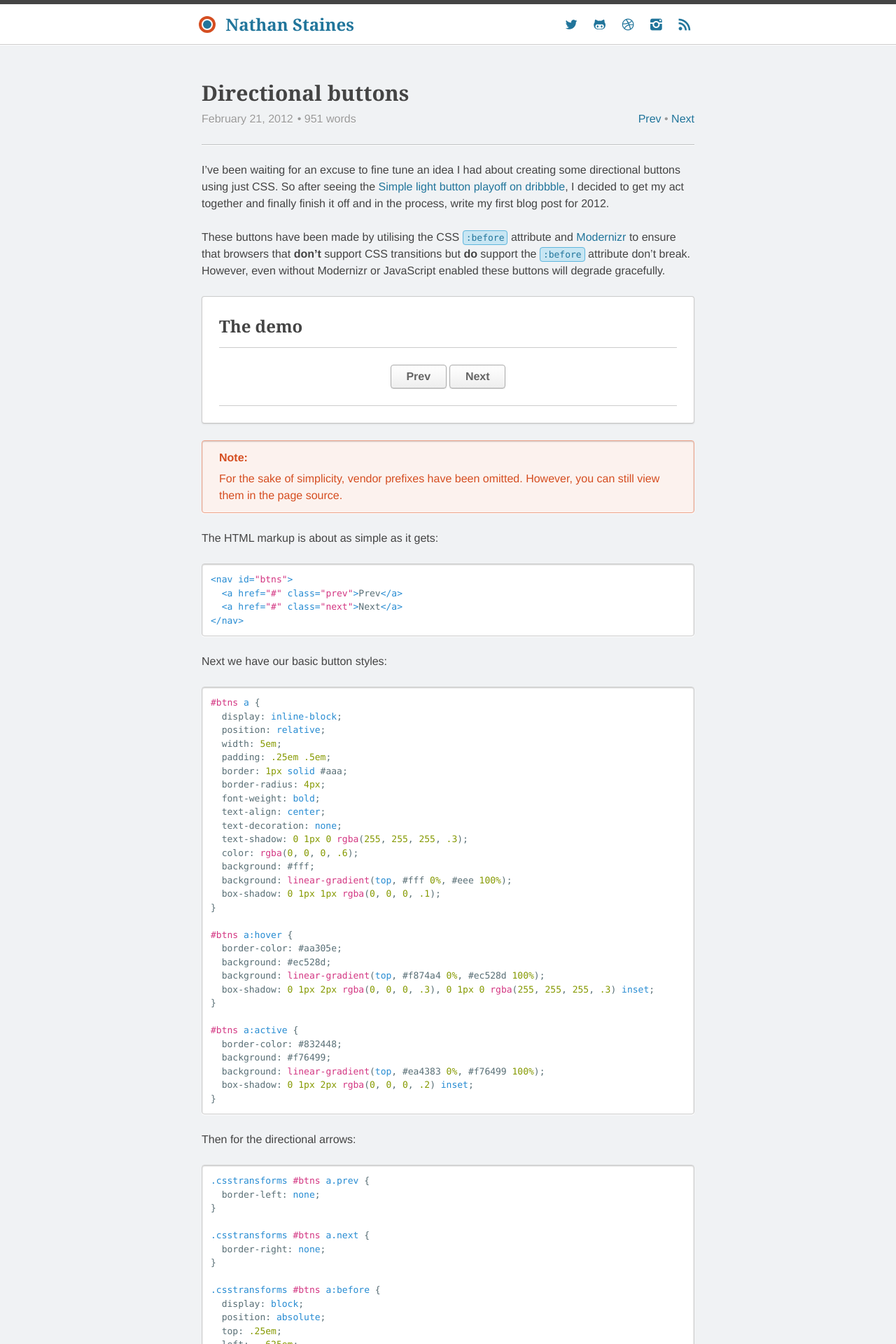
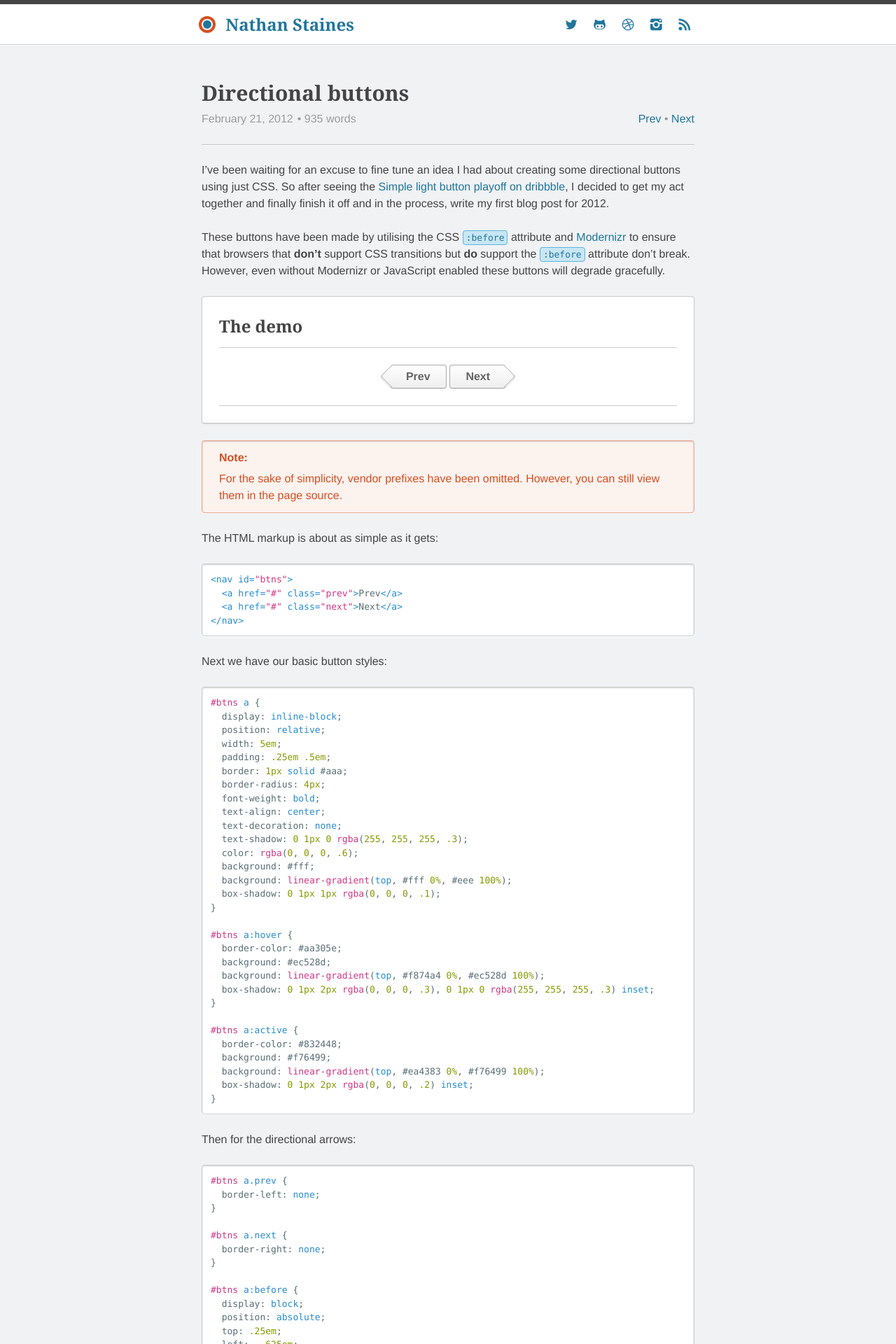
Before and after one commit to nathanstaines/nathanstaines.github.com, a Jekyll site: the page built from _posts/2012-02-21-directional-buttons.md, in a window 1280 px wide. Shown: the top 1920 px of the page at 70% size. Built offline with Jekyll 4.4.1, drawn with Linux system fonts in a browser that asks for light colours; Markdown is read by kramdown in place of the engine named in the settings; some of the changed text lies outside the part shown.

Commit message:
Update directional button demo after removing modernizr

````diff
--- a/_posts/2012-02-21-directional-buttons.md
+++ b/_posts/2012-02-21-directional-buttons.md
@@ -71,15 +71,15 @@ Next we have our basic button styles:
 Then for the directional arrows:
 
 ``` css
-.csstransforms #btns a.prev {
+#btns a.prev {
   border-left: none;
 }
 
-.csstransforms #btns a.next {
+#btns a.next {
   border-right: none;
 }
 
-.csstransforms #btns a:before {
+#btns a:before {
   display: block;
   position: absolute;
   top: .25em;
@@ -98,7 +98,7 @@ Then for the directional arrows:
   transform: rotate(45deg);
 }
 
-.csstransforms #btns a.next:before {
+#btns a.next:before {
   left: auto;
   right: -.625em;
   border: 1px solid #aaa;
@@ -107,25 +107,25 @@ Then for the directional arrows:
   box-shadow: 2px 0 0 rgba(0, 0, 0, .075);
 }
 
-.csstransforms #btns a:hover:before {
+#btns a:hover:before {
   border-color: #832448;
   background: #ec528d;
   background: linear-gradient(-45deg, #f874a4 0%, #ec528d 100%);
   box-shadow: 0 2px 0 rgba(0, 0, 0, .1);
 }
 
-.csstransforms #btns a.next:hover:before {
+#btns a.next:hover:before {
   box-shadow: 2px 0 0 rgba(0, 0, 0, .1);
 }
 
-.csstransforms #btns a:active:before {
+#btns a:active:before {
   border-color: #832448;
   background: #f76499;
   background: linear-gradient(-45deg, #ea4383 0%, #f76499 100%);
   box-shadow: none;
 }
 
-.csstransforms #btns a.next:active:before {
+#btns a.next:active:before {
   box-shadow: none;
 }
 ```
--- a/css/directional-buttons.css
+++ b/css/directional-buttons.css
@@ -65,15 +65,15 @@
   box-shadow: 0 1px 2px rgba(0, 0, 0, 0.2) inset;
 }
 
-.csstransforms #btns a.prev {
+#btns a.prev {
   border-left: none;
 }
 
-.csstransforms #btns a.next {
+#btns a.next {
   border-right: none;
 }
 
-.csstransforms #btns a:before {
+#btns a:before {
   display: block;
   position: absolute;
   top: .25em;
@@ -105,7 +105,7 @@
   transform: rotate(45deg);
 }
 
-.csstransforms #btns a.next:before {
+#btns a.next:before {
   left: auto;
   right: -.625em;
   border: 1px solid #aaaaaa;
@@ -116,7 +116,7 @@
   box-shadow: 2px 0 0 rgba(0, 0, 0, 0.075);
 }
 
-.csstransforms #btns a:hover:before {
+#btns a:hover:before {
   border-color: #832448;
   background: #ec528d;
   background: -webkit-gradient(linear, left top, right bottom, color-stop(0%, #f874a4), color-stop(100%, #ec528d));
@@ -130,13 +130,13 @@
   box-shadow: 0 2px 0 rgba(0, 0, 0, 0.1);
 }
 
-.csstransforms #btns a.next:hover:before {
+#btns a.next:hover:before {
   -webkit-box-shadow: 2px 0 0 rgba(0, 0, 0, 0.1);
   -moz-box-shadow: 2px 0 0 rgba(0, 0, 0, 0.1);
   box-shadow: 2px 0 0 rgba(0, 0, 0, 0.1);
 }
 
-.csstransforms #btns a:active:before {
+#btns a:active:before {
   border-color: #832448;
   background: #f76499;
   background: -webkit-gradient(linear, left top, right bottom, color-stop(0%, #ea4383), color-stop(100%, #f76499));
@@ -150,7 +150,7 @@
   box-shadow: none;
 }
 
-.csstransforms #btns a.next:active:before {
+#btns a.next:active:before {
   -webkit-box-shadow: none;
   -moz-box-shadow: none;
   box-shadow: none;
--- a/css/working-with-media-queries.css
+++ b/css/working-with-media-queries.css
@@ -3,26 +3,31 @@
     background: #f0f2f4;
   }
 }
+
 @media screen and (max-width: 600px) {
   body {
     background: #f0f9f0;
   }
 }
+
 @media screen and (min-width: 600px) and (max-width: 900px) {
   body {
     background: #f9f0f0;
   }
 }
+
 @media only screen and (max-device-width: 480px) {
   body {
     background: red;
   }
 }
+
 @media only screen and (max-device-width: 480px) and (orientation: portrait) {
   body {
     background: blue;
   }
 }
+
 @media only screen and (-webkit-min-device-pixel-ratio: 2), only screen and (min-resolution: 192dpi) {
   body {
     background: green;
````
Also changed, not shown: 4 other files.
